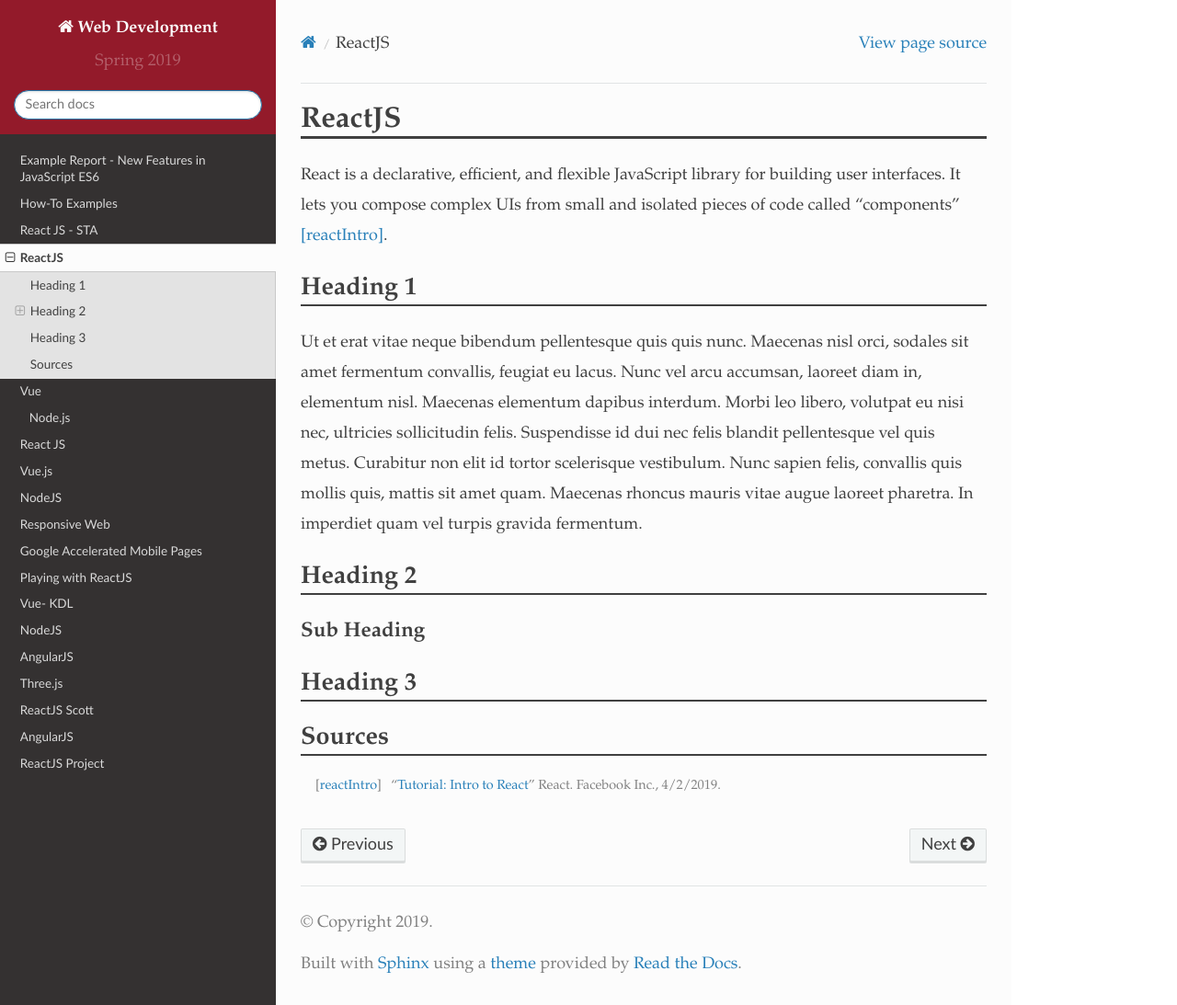
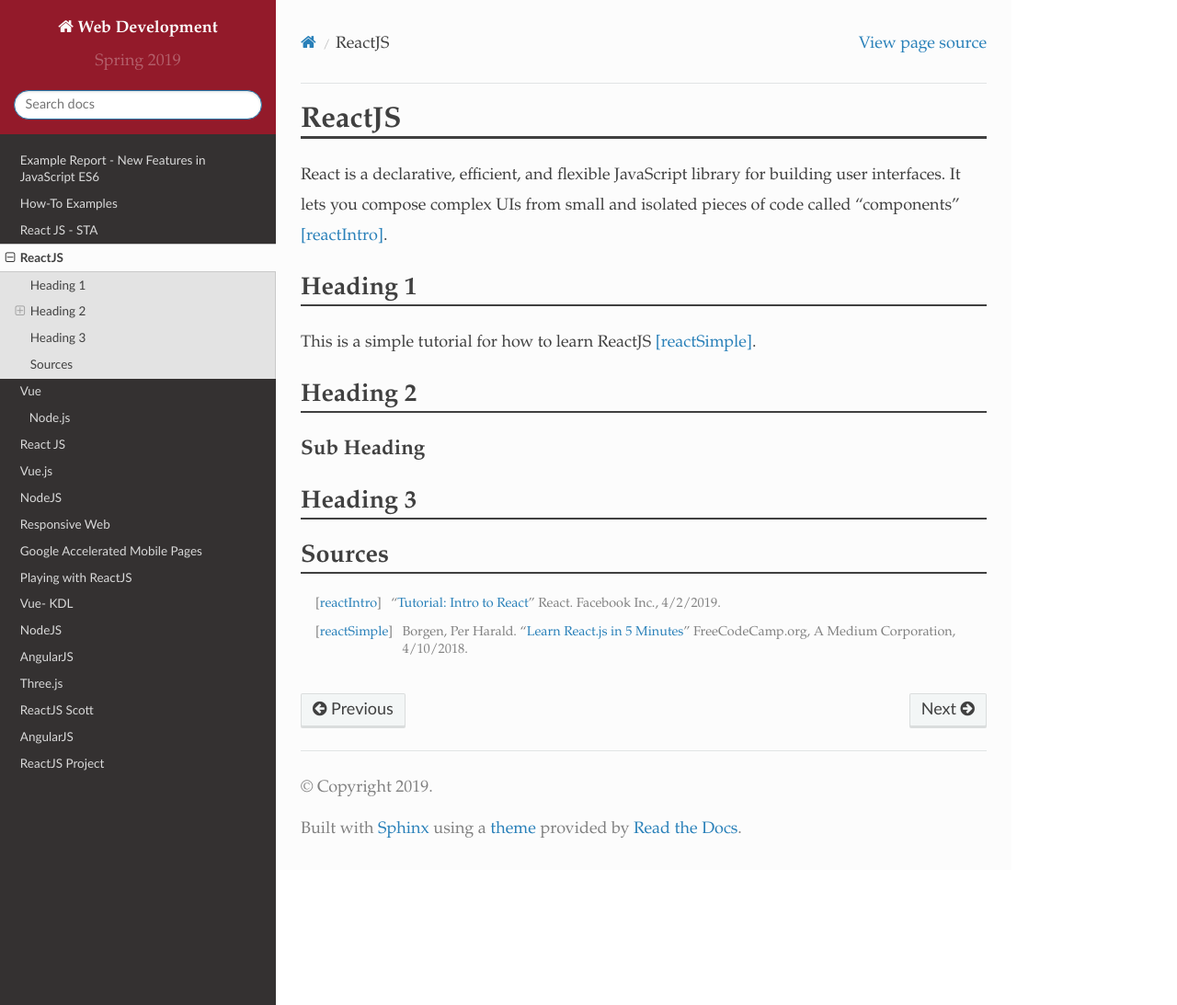
Before and after one commit to pvcraven/2019_spring_web_dev, a Sphinx documentation site: the page built from source/final/becker/index.rst, in a window 1280 px wide and 1093 px high. Shown: the whole window at 92% size. Built offline with Sphinx 7.4.7 and the Read the Docs theme 2.0.0, drawn with Linux system fonts in a browser that asks for light colours.

Commit message:
Second Source

```diff
--- a/source/final/becker/index.rst
+++ b/source/final/becker/index.rst
@@ -8,14 +8,7 @@
 Heading 1
 ---------
 
-Ut et erat vitae neque bibendum pellentesque quis quis nunc. Maecenas nisl orci,
-sodales sit amet fermentum convallis, feugiat eu lacus. Nunc vel arcu accumsan,
-laoreet diam in, elementum nisl. Maecenas elementum dapibus interdum. Morbi leo
-libero, volutpat eu nisi nec, ultricies sollicitudin felis. Suspendisse id dui
-nec felis blandit pellentesque vel quis metus. Curabitur non elit id tortor
-scelerisque vestibulum. Nunc sapien felis, convallis quis mollis quis, mattis
-sit amet quam. Maecenas rhoncus mauris vitae augue laoreet pharetra. In imperdiet
-quam vel turpis gravida fermentum.
+This is a simple tutorial for how to learn ReactJS [reactSimple]_.
 
 Heading 2
 ---------
@@ -29,4 +22,4 @@
 Sources
 ---------
 .. [reactIntro] "`Tutorial: Intro to React <https://reactjs.org/tutorial/tutorial.html>`_" React. Facebook Inc., 4/2/2019.
-..
+.. [reactSimple] Borgen, Per Harald. "`Learn React.js in 5 Minutes <https://medium.freecodecamp.org/learn-react-js-in-5-minutes-526472d292f4>`_" FreeCodeCamp.org, A Medium Corporation, 4/10/2018.
```
